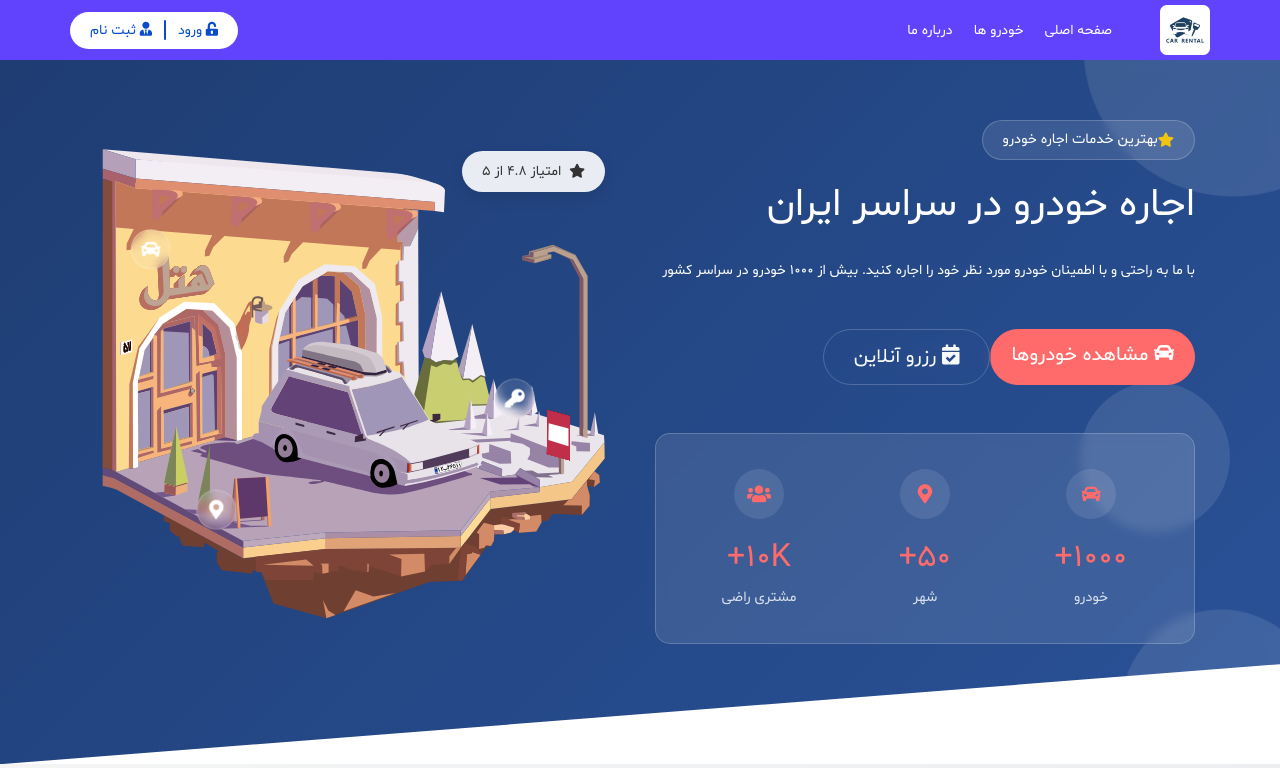
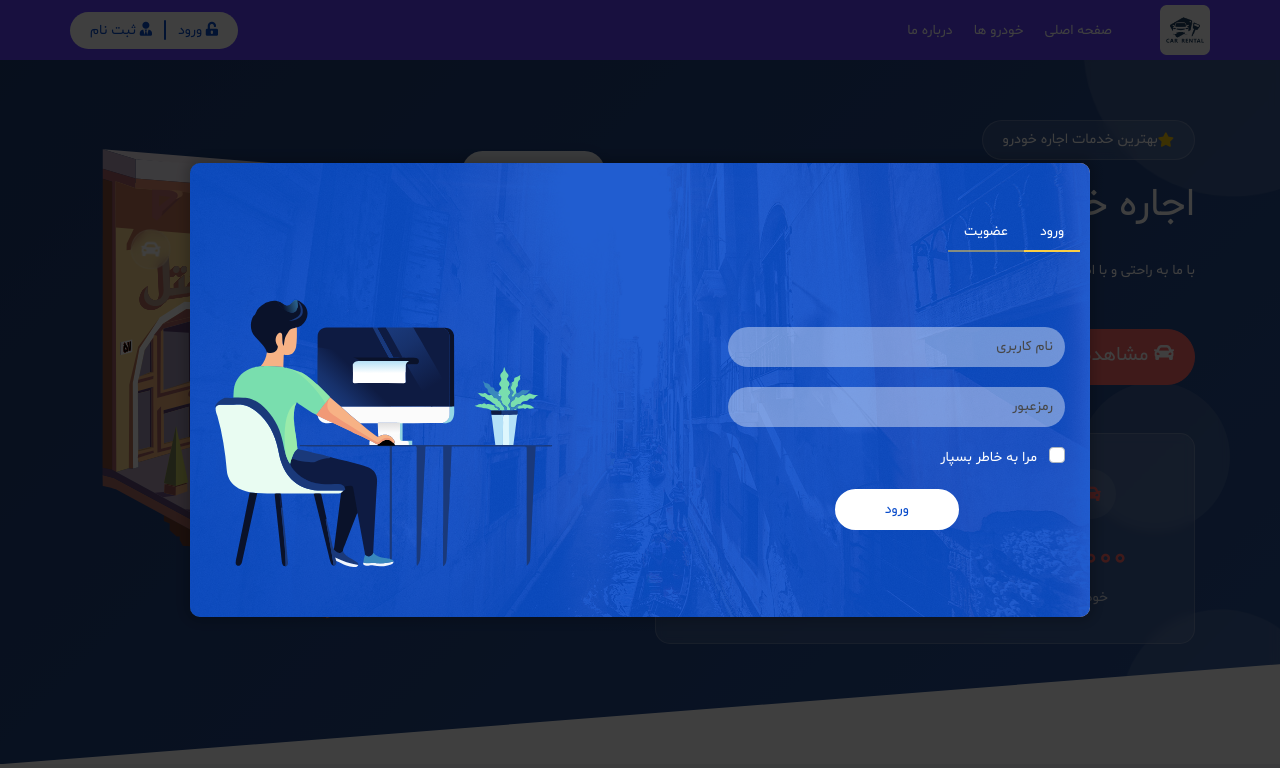
Before and after one commit to AhEsmaeili79/Car-Rental, a Django app: page /?next=/admin_panel/ in a window 1280 px wide. Shown: the top 768 px of the page. Run offline with Django 5.2, Linux system fonts and the light colour scheme; data comes from the database, SQL or seed files in the repository; both versions use the stored data as it was after the commit; some libraries are stand-ins or nearby versions; grey boxes are pictures that could not be loaded.

Commit message:
upadate : update login form

```diff
--- a/core/settings.py
+++ b/core/settings.py
@@ -58,7 +58,7 @@ DATABASES = {
     }
 }
 
-LOGIN_URL = '/login/'
+LOGIN_URL = '/'
 
 AUTH_PASSWORD_VALIDATORS = [
     {
--- a/static/css/style.css
+++ b/static/css/style.css
@@ -1550,6 +1550,19 @@ footer .footer-link .link:hover {
     border-radius: 10px;
 }
 
+/* Add styles for when modal is shown */
+.login-modal.show {
+    display: block !important;
+    background-color: rgba(0, 0, 0, 0.5);
+}
+
+.login-modal.show .modal-dialog {
+    transform: none;
+    transition: transform .3s ease-out;
+}
+
+.login-modal.show .modal-content {
+    transform: none;
 .login-box {
     width: 100%;
     background-position: center;
--- a/templates/base.html
+++ b/templates/base.html
@@ -148,5 +148,13 @@
             });
         });
     </script>
+    <script>
+        // Show login modal if show_modal is true
+        {% if show_modal %}
+            $(document).ready(function() {
+                $('#exampleModal').modal('show');
+            });
+        {% endif %}
+    </script>
 </body>
 </html>
--- a/templates/includes/modal.html
+++ b/templates/includes/modal.html
@@ -25,7 +25,7 @@
                                 aria-labelledby="pills-login-tab">
                                 <div class="row align-items-center justify-content-between">
                                     <div class="col-md-5">
-                                        <form method="POST" action="{% url 'login' %}">
+                                        <form method="POST" action="{% url 'login' %}{% if request.GET.next %}?next={{ request.GET.next }}{% endif %}" id="login-form">
                                             {% csrf_token %}
                                             <div class="form-group">
                                                 <input type="text" class="form-control" name="username" placeholder="نام کاربری" required>
--- a/users/views.py
+++ b/users/views.py
@@ -10,7 +10,11 @@ User = get_user_model()
 
 def home(request):
     cars = Car.objects.all()
-    return render(request, 'users/home.html', {'cars': cars})
+    show_modal = request.GET.get('next') is not None
+    return render(request, 'users/home.html', {
+        'cars': cars,
+        'show_modal': show_modal
+    })
 
 def signup(request):
     if request.method == 'POST':
@@ -43,15 +47,21 @@ def login_view(request):
         username = request.POST.get('username')
         password = request.POST.get('password')
 
+        if not username or not password:
+            messages.error(request, 'لطفاً نام کاربری و رمز عبور را وارد کنید.')
+            return redirect('home')
+
         user = authenticate(request, username=username, password=password)
         if user is not None:
             login(request, user)
-            return redirect('home')
+            messages.success(request, 'ورود موفقیت‌آمیز بود.')
+            next_url = request.GET.get('next', 'home')
+            return redirect(next_url)
         else:
             messages.error(request, 'نام کاربری یا رمز عبور اشتباه است.')
             return redirect('home')
 
-    return render(request, 'includes/modal.html')
+    return redirect('home')
 
 def logout_view(request):
     logout(request)
```
Also changed, not shown: db.sqlite3.
